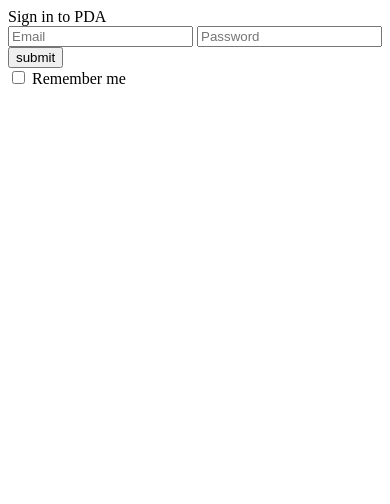
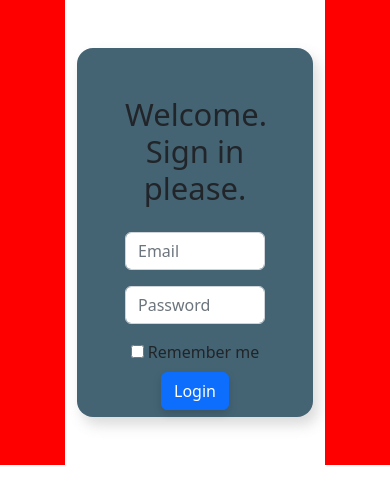
Before and after one commit to A2ron-k/TAGAR-PredictiveApp, a Flask app: page /login in a window 390 px wide. Shown: the top 504 px of the page. Run offline with Flask 2, Linux system fonts and the light colour scheme; some web fonts are replaced.

Commit message:
style: add basic responsiveness to login page

```diff
--- a/static/style.css
+++ b/static/style.css
@@ -0,0 +1,27 @@
+.box {
+	background-color: red;
+}
+
+.login-form {
+	height: 369px;
+	top: 50%;
+
+	/* Primary */
+
+	background: #446474;
+	/* drop-tileCard */
+
+	box-shadow: 5px 8px 13px rgba(113, 113, 113, 0.25);
+	border-radius: 16px;
+}
+
+.login-btn {
+	background-color: #e99f0c;
+
+	box-shadow: 0px 4px 8px rgba(0, 0, 0, 0.15);
+	border-radius: 16px;
+}
+
+.btn-primary, .btn-primary:hover, .btn-primary:active, .btn-primary:visited {
+    background-color: #e99f0c;
+}
--- a/templates/auth/login.html
+++ b/templates/auth/login.html
@@ -1,7 +1,5 @@
 <!-- Applies base layout for application -->
-{% extends "base.html" %}
-
-{% block head %}
+{% extends "base.html" %} {% block head %}
 <title>Login</title>
 
 {% endblock %}
@@ -10,29 +8,53 @@
 <!------------------------------>
 {% block body %}
 
+<div class="container-fluid">
+	<div class="row row-cols-8 justify-content-center">
+		<div class="col-2 box"></div>
+		<div class="col-8 text-center">
+			<div class="container my-5 px-5 pt-5 login-form">
 				<form action="/login" method="POST">
-	<div class="">Sign in to PDA</div>
-
-	<div class="form-group">
-		<input type="text" name="email" placeholder="Email" />
-
+					<div class="display-5 mb-4">Welcome. Sign in please.</div>
+					<div>
 						<input
+							class="form-control mb-3"
+							type="text"
+							name="email"
+							placeholder="Email"
+						/>
+					</div>
+					<div>
+						<input
+							class="form-control mb-3"
 							type="password"
 							id="form-input-password"
 							placeholder="Password"
 							name="password"
 							required
 						/>
-		<input type="submit" value="submit" name="submit" />
 					</div>
 
-	<div class="field">
+					<div class="field mb-2">
 						<label class="checkbox">
 							<input type="checkbox" name="remember" />
 							Remember me
 						</label>
 					</div>
+
+					<div>
+						<input
+							class="btn btn-primary login-btn mb-3"
+							type="submit"
+							value="Login"
+							name="submit"
+						/>
+					</div>
 				</form>
+			</div>
+		</div>
+		<div class="col-2 box"></div>
+	</div>
+</div>
 
 {% endblock %}
 <!------------------------------>
--- a/templates/base.html
+++ b/templates/base.html
@@ -28,21 +28,23 @@
 			href="{{url_for('static', filename='favicon.ico')}}"
 		/>
 
+		<link
+			rel="stylesheet"
+			href="https://cdn.jsdelivr.net/npm/bootstrap@5.2.0/dist/css/bootstrap.min.css"
+			integrity="sha384-gH2yIJqKdNHPEq0n4Mqa/HGKIhSkIHeL5AyhkYV8i59U5AR6csBvApHHNl/vI1Bx"
+			crossorigin="anonymous"
+		/>
+
 		<!-- Link for Application's JS -->
 		<script src="{{url_for('static', filename='js/script.js')}}"></script>
 		{% block head %}{% endblock %}
 	</head>
 
 	<body>
-		{% with messages = get_flashed_messages() %}
-		{% if messages %}
-			{% for message in messages %}
-				<p>{{ message }}</p>
-			{% endfor %}
-		{% endif %}
-		{% endwith %}
-
-		{% block body %}{% endblock %}
+		{% with messages = get_flashed_messages() %} {% if messages %} {% for
+		message in messages %}
+		<p>{{ message }}</p>
+		{% endfor %} {% endif %} {% endwith %} {% block body %}{% endblock %}
 	</body>
 
 	{% block script %}{% endblock %}
```
Lines whose indentation alone changed are shown as unchanged.
